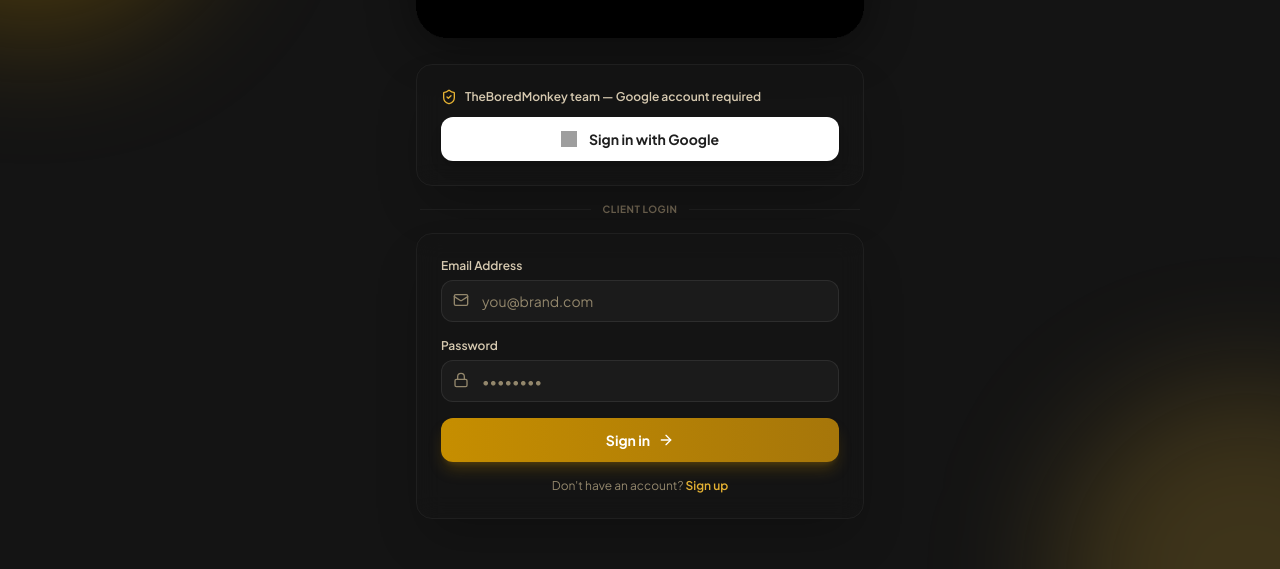
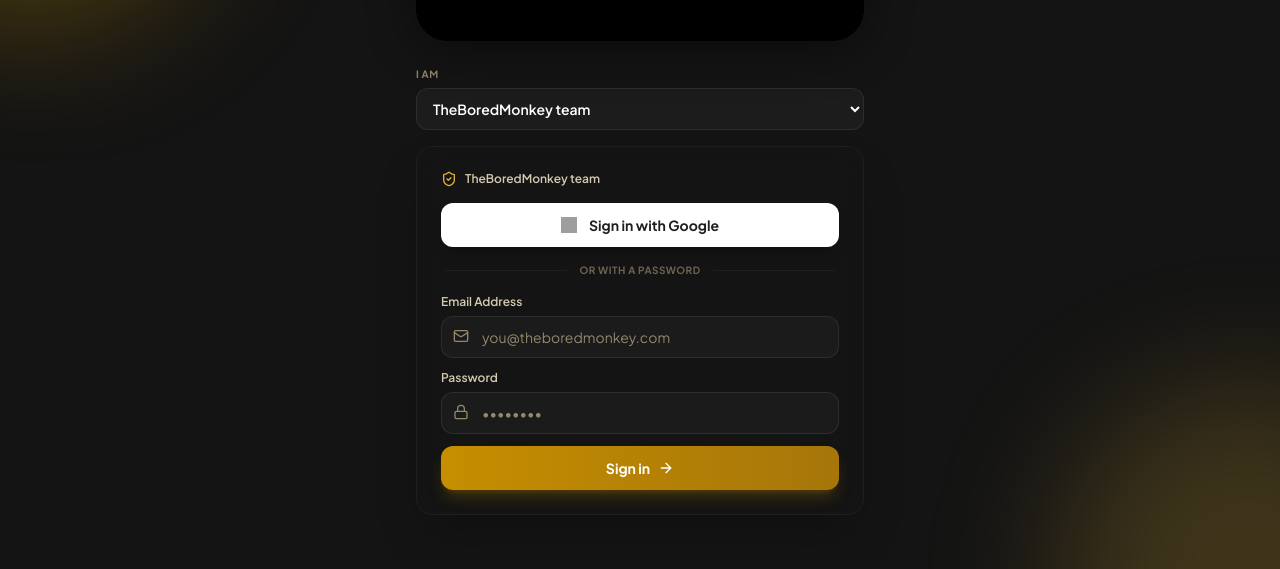
Before and after one commit to jiyabhagat24/Campaign-Management-Panel, a Next.js app: page /login in a window 1280 px wide. Shown: the part 193-762 px from the top of the page. Built offline with nearby package versions, Linux system fonts and the light colour scheme; grey boxes are pictures that could not be loaded.

Commit message:
sign in page chnages

```diff
--- a/src/app/login/login-form.tsx
+++ b/src/app/login/login-form.tsx
@@ -6,14 +6,21 @@ import { useRouter } from "next/navigation";
 import Link from "next/link";
 import { Mail, Lock, ArrowRight, ShieldCheck } from "lucide-react";
 
-// Two separate doors. Internal staff (@theboredmonkey.com) sign in with
-// Google only — access still isn't automatic just from having a company
-// Google account, an admin has to have already added them as a User with
-// a role and campaign assignments first. Clients don't have a company
-// Google account, so they keep the original email + password login,
-// scoped server-side to role CLIENT only (see src/lib/auth.ts).
+type Audience = "TEAM" | "CLIENT";
+
+// Two separate doors, picked via the dropdown below rather than shown
+// stacked on top of each other. Internal staff (@theboredmonkey.com)
+// normally sign in with Google — access still isn't automatic just from
+// having a company Google account, an admin has to have already added them
+// as a User with a role first — but can also be given a password (see
+// setTeamUserPassword in actions.ts) for cases Google doesn't cover, e.g.
+// testing a role. Clients never have a company Google account, so they only
+// ever get email + password, plus the self-serve sign-up link. Both
+// credentials paths go through the same NextAuth Credentials provider,
+// which checks the Client table then the User table (see src/lib/auth.ts).
 export default function LoginForm() {
   const router = useRouter();
+  const [audience, setAudience] = useState<Audience>("TEAM");
   const [email, setEmail] = useState("");
   const [password, setPassword] = useState("");
   const [error, setError] = useState<string | null>(null);
@@ -35,7 +42,7 @@ export default function LoginForm() {
     await signIn("google", { callbackUrl: "/dashboard" });
   }
 
-  async function onClientSignIn(e: React.FormEvent) {
+  async function onCredentialsSignIn(e: React.FormEvent) {
     e.preventDefault();
     setLoading(true);
     setError(null);
@@ -51,11 +58,23 @@ export default function LoginForm() {
 
   return (
     <div className="space-y-4">
-      {/* Team sign-in */}
-      <div className="space-y-3 rounded-2xl border border-slate-800 bg-slate-900/90 p-6 shadow-2xl backdrop-blur-md">
+      <label className="block">
+        <span className="mb-1.5 block text-[10px] font-bold uppercase tracking-wider text-slate-500">I am</span>
+        <select
+          value={audience}
+          onChange={(e) => { setAudience(e.target.value as Audience); setError(null); }}
+          className="w-full rounded-xl border border-slate-700/80 bg-slate-800/80 px-3 py-2.5 text-sm font-semibold text-white focus:border-indigo-500 focus:outline-none"
+        >
+          <option value="TEAM">TheBoredMonkey team</option>
+          <option value="CLIENT">Client</option>
+        </select>
+      </label>
+
+      {audience === "TEAM" && (
+        <div className="space-y-4 rounded-2xl border border-slate-800 bg-slate-900/90 p-6 shadow-2xl backdrop-blur-md">
           <div className="flex items-center gap-2 text-slate-300">
             <ShieldCheck className="h-4 w-4 text-indigo-400" />
-          <p className="text-xs font-semibold">TheBoredMonkey team — Google account required</p>
+            <p className="text-xs font-semibold">TheBoredMonkey team</p>
           </div>
 
           {deniedAccess && (
@@ -75,20 +94,57 @@ export default function LoginForm() {
             <img src="https://www.gstatic.com/firebasejs/ui/2.0.0/images/auth/google.svg" alt="" className="h-4 w-4" />
             <span>{googleLoading ? "Redirecting to Google..." : "Sign in with Google"}</span>
           </button>
-      </div>
 
-      {/* Divider */}
           <div className="flex items-center gap-3 px-1">
             <div className="h-px flex-1 bg-slate-800" />
-        <span className="text-[10px] font-bold uppercase tracking-wider text-slate-600">Client login</span>
+            <span className="text-[10px] font-bold uppercase tracking-wider text-slate-600">Or with a password</span>
             <div className="h-px flex-1 bg-slate-800" />
           </div>
 
-      {/* Client sign-in */}
+          <form onSubmit={onCredentialsSignIn} className="space-y-3">
+            <CredentialsFields email={email} setEmail={setEmail} password={password} setPassword={setPassword} emailPlaceholder="you@theboredmonkey.com" />
+            {error && <ErrorBanner text={error} />}
+            <SubmitButton loading={loading} />
+          </form>
+        </div>
+      )}
+
+      {audience === "CLIENT" && (
         <form
-        onSubmit={onClientSignIn}
+          onSubmit={onCredentialsSignIn}
           className="space-y-4 rounded-2xl border border-slate-800 bg-slate-900/90 p-6 shadow-2xl backdrop-blur-md"
         >
+          <CredentialsFields email={email} setEmail={setEmail} password={password} setPassword={setPassword} emailPlaceholder="you@brand.com" />
+          {error && <ErrorBanner text={error} />}
+          <SubmitButton loading={loading} />
+
+          <p className="text-center text-xs text-slate-500">
+            Don&apos;t have an account?{" "}
+            <Link href="/signup" className="font-semibold text-indigo-400 hover:text-indigo-300">
+              Sign up
+            </Link>
+          </p>
+        </form>
+      )}
+    </div>
+  );
+}
+
+function CredentialsFields({
+  email,
+  setEmail,
+  password,
+  setPassword,
+  emailPlaceholder,
+}: {
+  email: string;
+  setEmail: (v: string) => void;
+  password: string;
+  setPassword: (v: string) => void;
+  emailPlaceholder: string;
+}) {
+  return (
+    <>
       <div>
         <label className="mb-1.5 block text-xs font-semibold text-slate-300">Email Address</label>
         <div className="relative">
@@ -99,7 +155,7 @@ export default function LoginForm() {
             value={email}
             onChange={(e) => setEmail(e.target.value)}
             className="w-full rounded-xl border border-slate-700/80 bg-slate-800/80 pl-10 pr-3 py-2.5 text-sm text-white placeholder-slate-500 focus:border-indigo-500 focus:outline-none"
-              placeholder="you@brand.com"
+            placeholder={emailPlaceholder}
           />
         </div>
       </div>
@@ -118,13 +174,20 @@ export default function LoginForm() {
           />
         </div>
       </div>
+    </>
+  );
+}
 
-        {error && (
+function ErrorBanner({ text }: { text: string }) {
+  return (
     <p className="rounded-xl border border-rose-500/30 bg-rose-500/10 px-3 py-2 text-xs font-semibold text-rose-400">
-            {error}
+      {text}
     </p>
-        )}
+  );
+}
 
+function SubmitButton({ loading }: { loading: boolean }) {
+  return (
     <button
       type="submit"
       disabled={loading}
@@ -133,14 +196,5 @@ export default function LoginForm() {
       <span>{loading ? "Signing in..." : "Sign in"}</span>
       <ArrowRight className="h-4 w-4" />
     </button>
-
-        <p className="text-center text-xs text-slate-500">
-          Don&apos;t have an account?{" "}
-          <Link href="/signup" className="font-semibold text-indigo-400 hover:text-indigo-300">
-            Sign up
-          </Link>
-        </p>
-      </form>
-    </div>
   );
 }
--- a/src/components/team/TeamManagementClient.tsx
+++ b/src/components/team/TeamManagementClient.tsx
@@ -1,9 +1,9 @@
 "use client";
 
 import { useState, useTransition } from "react";
-import { createTeamUser, updateTeamUserRole, deleteTeamUser } from "@/lib/actions";
+import { createTeamUser, updateTeamUserRole, deleteTeamUser, setTeamUserPassword } from "@/lib/actions";
 import { INTERNAL_ROLES, type Role } from "@/lib/constants";
-import { UserPlus, Trash2 } from "lucide-react";
+import { UserPlus, Trash2, KeyRound } from "lucide-react";
 
 const ROLE_LABEL: Record<Role, string> = {
   CXO: "CXO",
@@ -49,6 +49,84 @@ function RoleSelect({
         </option>
       ))}
     </select>
+  );
+}
+
+// Inline "give this person a password" control — optional, on top of their
+// Google sign-in. See setTeamUserPassword in actions.ts for why handing out
+// a password here is safe (only an account explicitly given one this way
+// can ever use the Credentials login door).
+function PasswordControl({ userId }: { userId: string }) {
+  const [open, setOpen] = useState(false);
+  const [value, setValue] = useState("");
+  const [error, setError] = useState<string | null>(null);
+  const [pending, startTransition] = useTransition();
+
+  function save() {
+    setError(null);
+    startTransition(async () => {
+      try {
+        await setTeamUserPassword(userId, value);
+        setValue("");
+        setOpen(false);
+      } catch (err) {
+        setError(err instanceof Error ? err.message : "Failed to set password.");
+      }
+    });
+  }
+
+  function clear() {
+    if (!confirm("Remove this person's password? They'll go back to Google sign-in only.")) return;
+    setError(null);
+    startTransition(async () => {
+      try {
+        await setTeamUserPassword(userId, null);
+        setValue("");
+        setOpen(false);
+      } catch (err) {
+        setError(err instanceof Error ? err.message : "Failed to remove password.");
+      }
+    });
+  }
+
+  if (!open) {
+    return (
+      <div className="flex items-center gap-2">
+        <button
+          onClick={() => setOpen(true)}
+          className="inline-flex items-center gap-1 text-[11px] font-semibold text-indigo-600 hover:underline dark:text-indigo-400"
+        >
+          <KeyRound className="h-3 w-3" />
+          Set password
+        </button>
+        <button onClick={clear} disabled={pending} className="text-[11px] font-medium text-slate-400 hover:underline disabled:opacity-50">
+          Remove
+        </button>
+      </div>
+    );
+  }
+
+  return (
+    <div className="flex items-center gap-1.5">
+      <input
+        type="password"
+        autoFocus
+        value={value}
+        onChange={(e) => setValue(e.target.value)}
+        placeholder="New password"
+        className="w-28 rounded-lg border border-slate-300 px-2 py-1 text-xs dark:border-slate-700 dark:bg-slate-800 dark:text-slate-100"
+      />
+      <button onClick={save} disabled={pending} className="rounded-lg bg-indigo-600 px-2 py-1 text-[11px] font-semibold text-white hover:bg-indigo-700 disabled:opacity-60">
+        Save
+      </button>
+      <button
+        onClick={() => { setOpen(false); setValue(""); setError(null); }}
+        className="text-[11px] font-medium text-slate-400 hover:underline"
+      >
+        Cancel
+      </button>
+      {error && <p className="text-[10px] font-medium text-rose-600 dark:text-rose-400">{error}</p>}
+    </div>
   );
 }
 
@@ -138,7 +216,8 @@ function AddTeamMemberForm({ onAdded }: { onAdded: () => void }) {
       </div>
 
       <p className="text-[11px] text-slate-400 dark:text-slate-500">
-        No password needed — this person signs in with their own theboredmonkey.com Google account.
+        Signs in with their own theboredmonkey.com Google account — you can optionally give them a password too
+        after adding them.
       </p>
 
       {error && (
@@ -222,7 +301,7 @@ export default function TeamManagementClient({
           <h2 className="text-sm font-bold uppercase tracking-wider text-slate-400 dark:text-slate-500">
             Internal team
           </h2>
-          <p className="mt-1 text-xs text-slate-400 dark:text-slate-500">TheBoredMonkey staff — Google sign-in, no password.</p>
+          <p className="mt-1 text-xs text-slate-400 dark:text-slate-500">TheBoredMonkey staff sign in with Google by default — optionally give someone a password too (e.g. for testing a role, or if they can't use Google).</p>
         </div>
 
         <AddTeamMemberForm onAdded={() => window.location.reload()} />
@@ -234,6 +313,7 @@ export default function TeamManagementClient({
                 <th className="px-4 py-2.5">Name</th>
                 <th className="px-4 py-2.5">Email</th>
                 <th className="px-4 py-2.5">Role</th>
+                <th className="px-4 py-2.5">Password</th>
                 <th className="px-4 py-2.5">Added</th>
                 <th className="px-4 py-2.5" />
               </tr>
@@ -248,6 +328,9 @@ export default function TeamManagementClient({
                   <td className="px-4 py-3">
                     <RoleSelect value={u.role} onChange={(role) => handleRoleChange(u.id, role)} />
                     {rowError[u.id] && <p className="mt-1 max-w-[220px] text-[10px] font-medium text-rose-600 dark:text-rose-400">{rowError[u.id]}</p>}
+                  </td>
+                  <td className="px-4 py-3">
+                    <PasswordControl userId={u.id} />
                   </td>
                   <td className="px-4 py-3 text-xs text-slate-400 dark:text-slate-500">
                     {new Date(u.createdAt).toLocaleDateString("en-IN", { day: "numeric", month: "short", year: "numeric" })}
```
Also changed, not shown: src/lib/actions.ts (+24 -0 lines), 1 other file (tests, documents, lock files or other folders). Lines whose indentation alone changed are shown as unchanged.
